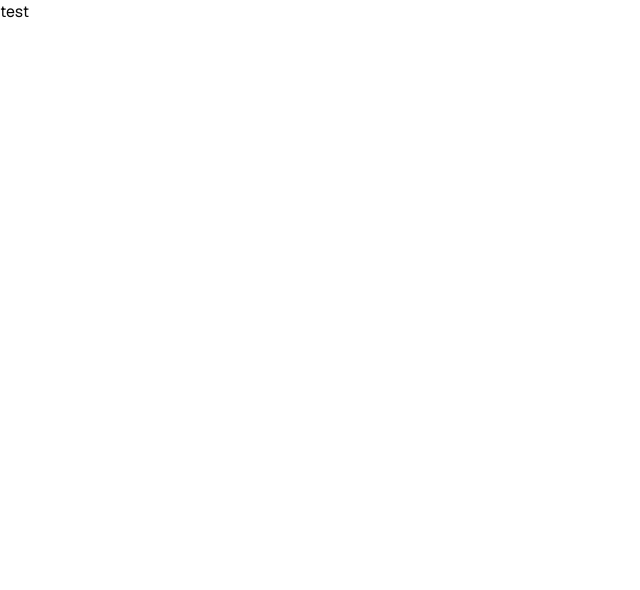
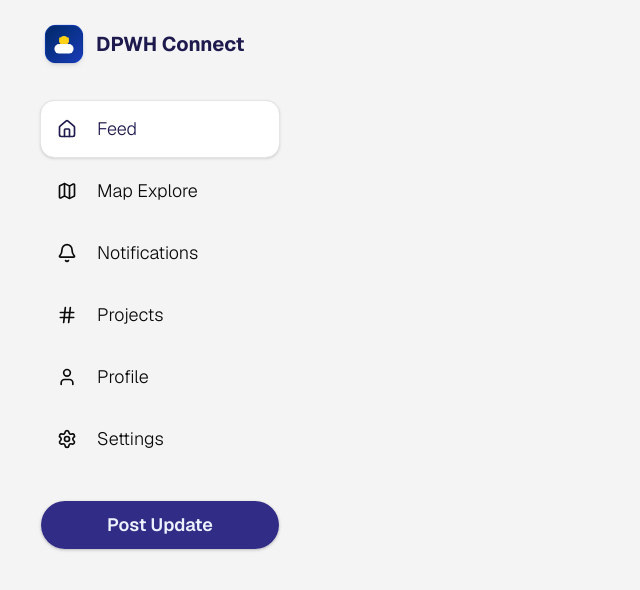
Before and after one commit to C00kiebyte/dpwh-connect, a Next.js app: page / in a window 1280 px wide. Shown: the top 590 px of the page, without its empty margins (0-640 px from the left). Built offline with nearby package versions, Linux system fonts and the light colour scheme.

Commit message:
feat(layout): implement new dashboard layout structure
- Integrated SidebarLeft component into RootLayout
- Converted body to a row-based flex container (left sidebar, main content, right panel)
- Added a 80px wide right-side section placeholder
- Cleared placeholder text from the home page

```diff
--- a/app/layout.tsx
+++ b/app/layout.tsx
@@ -1,6 +1,7 @@
 import type { Metadata } from "next";
 import { Geist, Geist_Mono } from "next/font/google";
 import "./globals.css";
+import SidebarLeft from "@/components/sidebar-left";
 
 const geistSans = Geist({
   variable: "--font-geist-sans",
@@ -20,7 +21,11 @@ export const metadata: Metadata = {
 export default function RootLayout({ children }: LayoutProps<"/">) {
   return (
     <html lang="en" className={`${geistSans.variable} ${geistMono.variable} h-full antialiased`}>
-      <body className="min-h-full flex flex-col">{children}</body>
+      <body className="min-h-full flex justify-between bg-zinc-100">
+        <SidebarLeft />
+        <main>{children}</main>
+        <section className="w-80 h-dvh"></section>
+      </body>
     </html>
   );
 }
--- a/app/page.tsx
+++ b/app/page.tsx
@@ -1,3 +1,3 @@
 export default function Home() {
-  return <p>test</p>;
+  return <></>;
 }
--- /dev/null
+++ b/components/logo.tsx
@@ -0,0 +1,24 @@
+import { cn } from "cn";
+
+type Props = {
+  className?: string;
+};
+
+export default function Logo({ className }: Props) {
+  return (
+    <div>
+      <div
+        className={cn(
+          className,
+          "w-12 h-12 bg-linear-to-br from-[#002868] to-blue-800 rounded-xl flex items-center justify-center shadow-md border border-blue-700/30 group-hover:shadow-lg group-hover:scale-105 transition-all",
+        )}
+      >
+        <div className="relative w-6 h-6">
+          <div className="absolute inset-0 bg-[#FCD116] rounded-full scale-50 -translate-y-1"></div>
+          <div className="absolute bottom-0 left-0 right-0 h-3 bg-white rounded-sm"></div>
+          <div className="absolute top-1 left-1.5 right-1.5 h-1.5 bg-[#FCD116]"></div>
+        </div>
+      </div>
+    </div>
+  );
+}
--- /dev/null
+++ b/components/navbar.tsx
@@ -0,0 +1,38 @@
+"use client";
+
+import Link from "next/link";
+import { usePathname } from "next/navigation";
+import { Button } from "./ui/button";
+import { BellIcon, HashIcon, HomeIcon, MapIcon, SettingsIcon, UserIcon } from "lucide-react";
+import { cn } from "cn";
+
+const BUTTON_STYLE = "text-lg px-4 py-7 w-full justify-start rounded-xl gap-5 font-light";
+
+const routes = [
+  { label: "Feed", route: "/", icon: <HomeIcon className="size-5" /> },
+  { label: "Map Explore", route: "/map", icon: <MapIcon className="size-5" /> },
+  { label: "Notifications", route: "/notifications", icon: <BellIcon className="size-5" /> },
+  { label: "Projects", route: "/projects", icon: <HashIcon className="size-5" /> },
+  { label: "Profile", route: "/profile", icon: <UserIcon className="size-5" /> },
+  { label: "Settings", route: "/settings", icon: <SettingsIcon className="size-5" /> },
+];
+
+export default function Navbar() {
+  const pathname = usePathname();
+
+  return (
+    <nav className="flex flex-col gap-1">
+      {routes.map((route) => (
+        <Link href={route.route} key={route.route}>
+          <Button
+            variant={pathname === route.route ? "outline" : "ghost"}
+            className={cn(pathname === route.route && "shadow text-indigo-950 hover:bg-background", BUTTON_STYLE)}
+          >
+            {route.icon}
+            {route.label}
+          </Button>
+        </Link>
+      ))}
+    </nav>
+  );
+}
--- /dev/null
+++ b/components/sidebar-left.tsx
@@ -0,0 +1,20 @@
+import Logo from "./logo";
+import Navbar from "./navbar";
+import { Button } from "./ui/button";
+
+export default function SidebarLeft() {
+  return (
+    <section className="w-80 h-dvh px-10 py-5 space-y-8">
+      <header className="flex items-center gap-2">
+        <Logo className="scale-80" />
+        <h2 className="text-xl font-bold text-indigo-950">DPWH Connect</h2>
+      </header>
+      <Navbar />
+      <Button className="text-lg font-semibold w-full p-6 rounded-full bg-indigo-900 shadow">Post Update</Button>
+
+      <footer>
+        <div></div>
+      </footer>
+    </section>
+  );
+}
```
